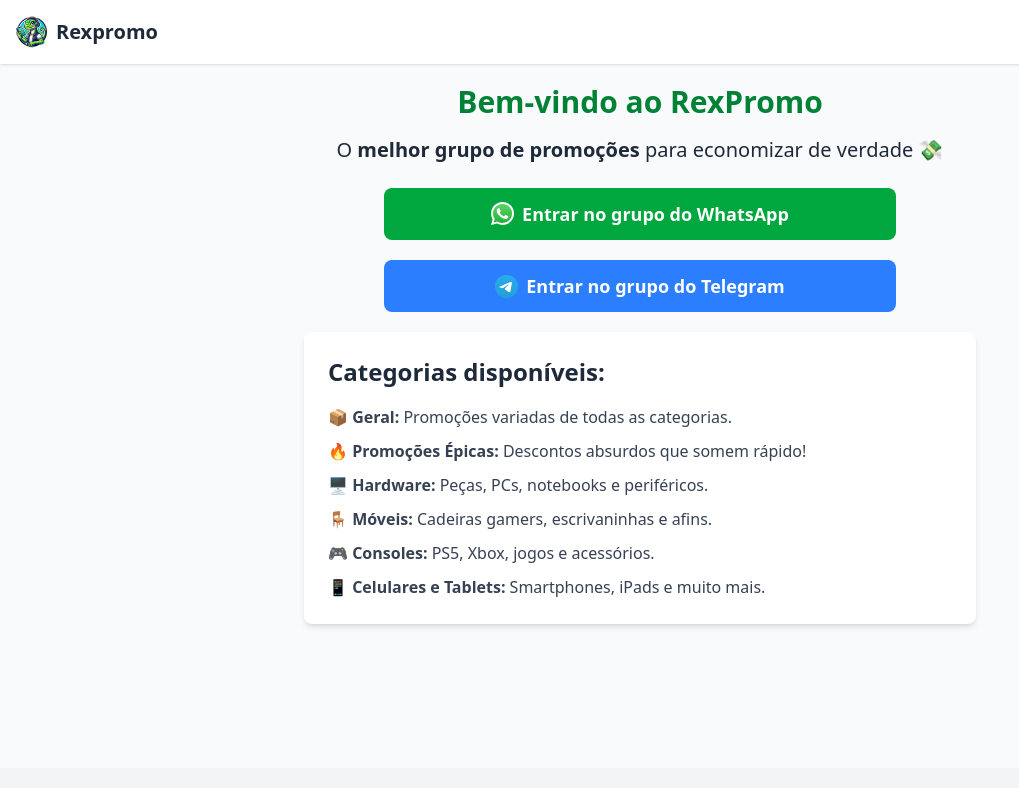
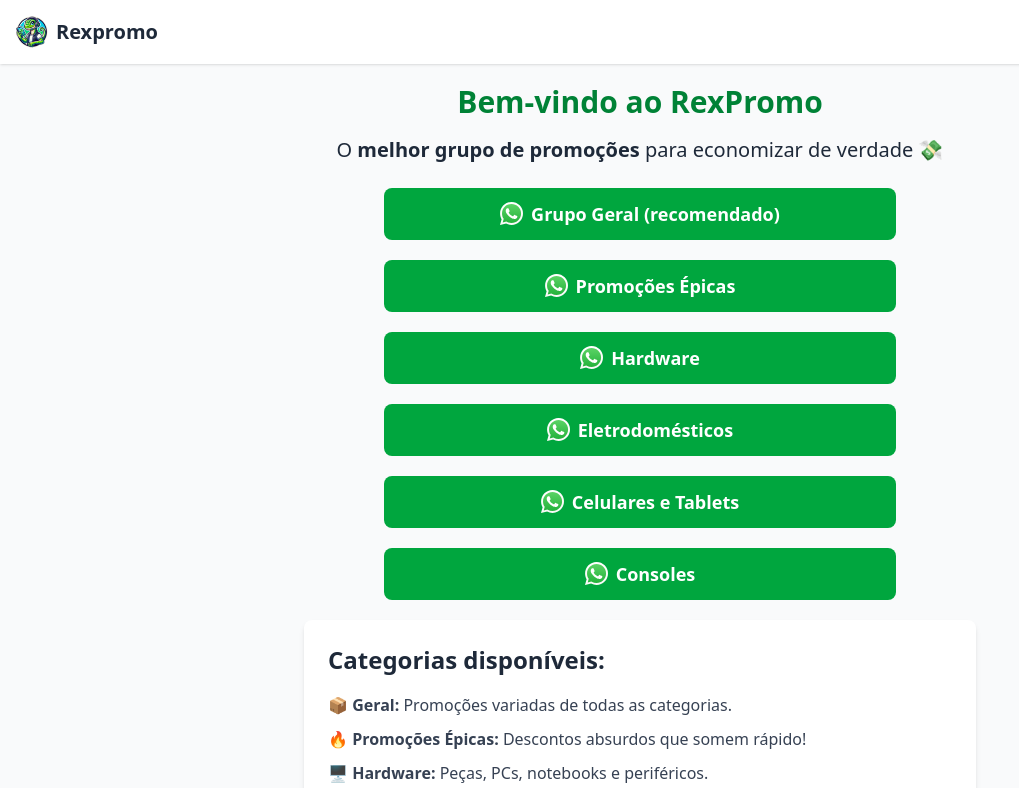
Before and after one commit to luizolivei/rexpromo-site, a Nuxt app: page / in a window 1280 px wide. Shown: the top 788 px of the page, without its empty margins (0-1019 px from the left). Built offline with nearby package versions, Linux system fonts and the light colour scheme.

Commit message:
Update index.vue

```diff
--- a/pages/index.vue
+++ b/pages/index.vue
@@ -6,8 +6,8 @@
 useHead({
   title: 'RexPromo - O melhor grupo de promoções para economizar',
   meta: [
-    { name: 'description', content: 'Entre para o RexPromo, o melhor grupo de promoções no WhatsApp e Telegram. Ofertas em tecnologia, móveis, celulares, consoles e mais!' },
-    { name: 'keywords', content: 'grupo de promoções, ofertas, descontos, whatsapp, telegram, tecnologia, móveis, celulares, consoles' },
+    { name: 'description', content: 'Entre para o RexPromo, o melhor grupo de promoções no WhatsApp. Ofertas em tecnologia, hardware, celulares, consoles e mais!' },
+    { name: 'keywords', content: 'grupo de promoções, ofertas, descontos, whatsapp, tecnologia, hardware, celulares, consoles' },
     { property: 'og:title', content: 'RexPromo - Grupo de Promoções' },
     { property: 'og:description', content: 'Entre no melhor grupo de promoções e receba as melhores ofertas em primeira mão!' },
     { property: 'og:type', content: 'website' },
@@ -33,20 +33,52 @@
 
       <div class="grid grid-cols-1 gap-5 max-w-lg mx-auto mb-5">
         <a
-            href="https://chat.whatsapp.com/JQz4S0sCLguA1jFjgzKWoy"
+            href="https://chat.whatsapp.com/BCgevzsOhG3CIssEY4ghMi"
             target="_blank"
             class="flex items-center justify-center gap-2 bg-green-600 text-white px-3 py-3 rounded-lg lg:text-lg sm:text-sm font-semibold hover:bg-green-700 transition"
         >
           <Icon icon="logos:whatsapp-icon" width="23" />
-          Entrar no grupo do WhatsApp
+          Grupo Geral (recomendado)
         </a>
         <a
-            href="https://t.me/rexpromocoes"
+            href="https://chat.whatsapp.com/BruGdLcui2z6YeBhki6og9"
             target="_blank"
-            class="flex items-center justify-center gap-2 bg-blue-500 text-white px-3 py-3 rounded-lg lg:text-lg sm:text-sm font-semibold hover:bg-blue-600 transition"
+            class="flex items-center justify-center gap-2 bg-green-600 text-white px-3 py-3 rounded-lg lg:text-lg sm:text-sm font-semibold hover:bg-green-700 transition"
         >
-          <Icon icon="logos:telegram" width="23" />
-          Entrar no grupo do Telegram
+          <Icon icon="logos:whatsapp-icon" width="23" />
+          Promoções Épicas
+        </a>
+        <a
+            href="https://chat.whatsapp.com/KEPtbdrG7Ju9rsCq8clCHL"
+            target="_blank"
+            class="flex items-center justify-center gap-2 bg-green-600 text-white px-3 py-3 rounded-lg lg:text-lg sm:text-sm font-semibold hover:bg-green-700 transition"
+        >
+          <Icon icon="logos:whatsapp-icon" width="23" />
+          Hardware
+        </a>
+        <a
+            href="https://chat.whatsapp.com/G1yCSVkkXKK9v0oPZAa0Eq"
+            target="_blank"
+            class="flex items-center justify-center gap-2 bg-green-600 text-white px-3 py-3 rounded-lg lg:text-lg sm:text-sm font-semibold hover:bg-green-700 transition"
+        >
+          <Icon icon="logos:whatsapp-icon" width="23" />
+          Eletrodomésticos
+        </a>
+        <a
+            href="https://chat.whatsapp.com/HeiK8zzPxKNBy7plmREm9K"
+            target="_blank"
+            class="flex items-center justify-center gap-2 bg-green-600 text-white px-3 py-3 rounded-lg lg:text-lg sm:text-sm font-semibold hover:bg-green-700 transition"
+        >
+          <Icon icon="logos:whatsapp-icon" width="23" />
+          Celulares e Tablets
+        </a>
+        <a
+            href="https://chat.whatsapp.com/Kc009AGCqj73jG2dRG1AWT"
+            target="_blank"
+            class="flex items-center justify-center gap-2 bg-green-600 text-white px-3 py-3 rounded-lg lg:text-lg sm:text-sm font-semibold hover:bg-green-700 transition"
+        >
+          <Icon icon="logos:whatsapp-icon" width="23" />
+          Consoles
         </a>
       </div>
 
@@ -56,7 +88,6 @@
           <li>📦 <strong>Geral:</strong> Promoções variadas de todas as categorias.</li>
           <li>🔥 <strong>Promoções Épicas:</strong> Descontos absurdos que somem rápido!</li>
           <li>🖥️ <strong>Hardware:</strong> Peças, PCs, notebooks e periféricos.</li>
-          <li>🪑 <strong>Móveis:</strong> Cadeiras gamers, escrivaninhas e afins.</li>
           <li>🎮 <strong>Consoles:</strong> PS5, Xbox, jogos e acessórios.</li>
           <li>📱 <strong>Celulares e Tablets:</strong> Smartphones, iPads e muito mais.</li>
         </ul>
```
